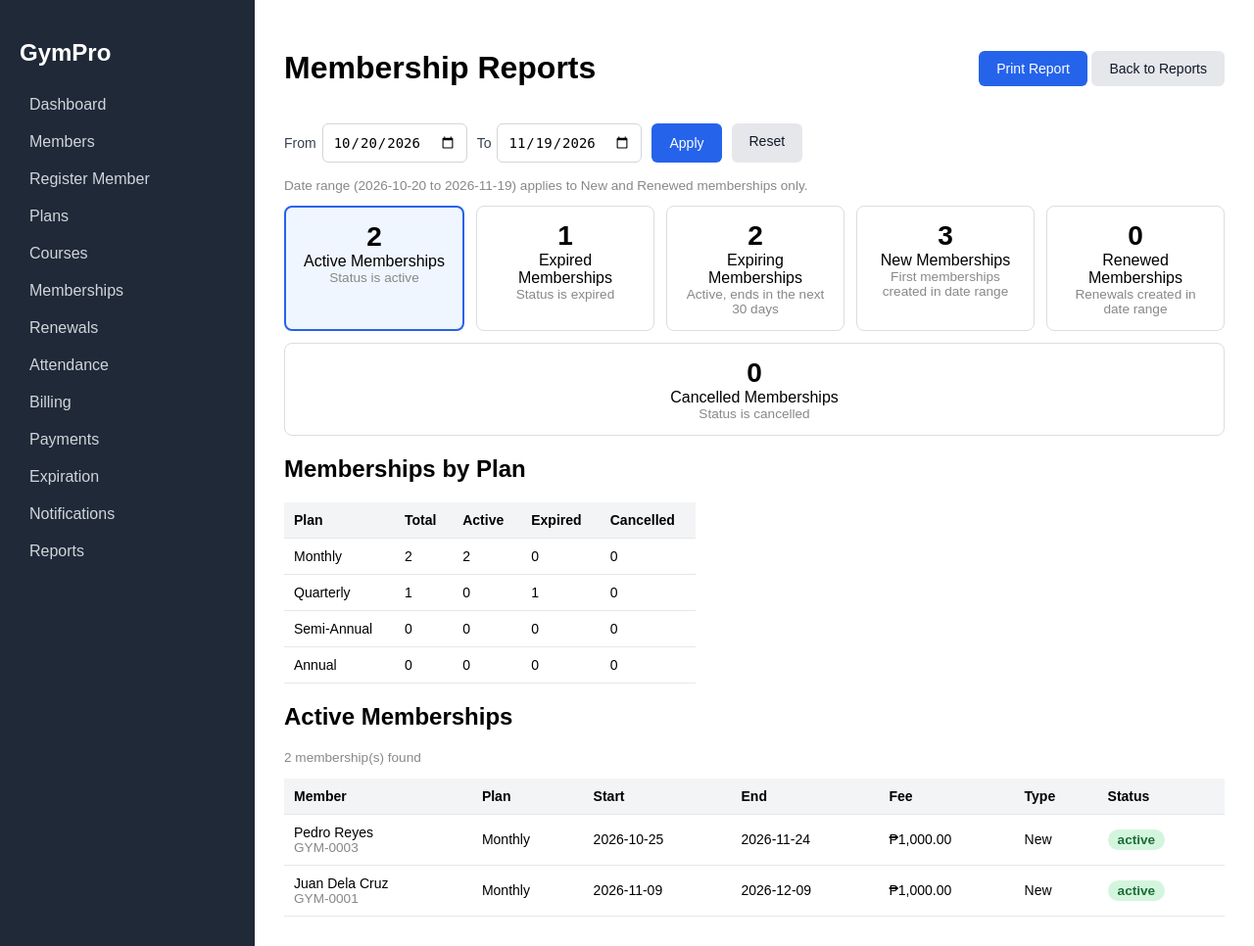
After one commit to Radleyyyy/GYM_MANAGEMENT_SYSTEM, a Flask app: page /reports/memberships in a window 1280 px wide. The commit adds this page. Shown: the whole page at 98% size. Run offline with Flask 3, Linux system fonts and the light colour scheme; data comes from the database, SQL or seed files in the repository.

Commit message:
Lab 26: membership reports
Co-Authored-By: Claude Sonnet 5.5 <noreply@anthropic.com>
Claude-Session: https://claude.ai/code/session_01QLzJ8FAJ2oGwPFAZ5QnmKW

```diff
--- a/controllers/reports.py
+++ b/controllers/reports.py
@@ -18,3 +18,19 @@ def members():
         date_from, date_to = date_to, date_from
     return render_template("report_members.html", r=report_model.member_report(date_from, date_to),
                            date_from=date_from, date_to=date_to)
+
+
+@reports_bp.route("/memberships")
+def memberships():
+    view = request.args.get("view", "active")
+    if view not in report_model.MEMBERSHIP_VIEWS:
+        view = "active"
+    default_from, default_to = report_model.default_range()
+    date_from = report_model.valid_date(request.args.get("date_from")) or default_from
+    date_to = report_model.valid_date(request.args.get("date_to")) or default_to
+    if date_from > date_to:
+        date_from, date_to = date_to, date_from
+    return render_template("report_memberships.html",
+                           r=report_model.membership_report(view, date_from, date_to),
+                           views=report_model.MEMBERSHIP_VIEWS, view=view,
+                           date_from=date_from, date_to=date_to)
--- a/models/report_model.py
+++ b/models/report_model.py
@@ -68,3 +68,57 @@ def member_report(date_from, date_to, today=None):
 def default_range(today=None):
     today = today or date.today()
     return (today - timedelta(days=30)).isoformat(), today.isoformat()
+
+
+# ===== Lab 26: membership reports =====
+MEMBERSHIP_VIEWS = {
+    "active":    ("Active Memberships", "Status is active"),
+    "expired":   ("Expired Memberships", "Status is expired"),
+    "expiring":  ("Expiring Memberships", "Active, ends in the next 30 days"),
+    "new":       ("New Memberships", "First memberships created in date range"),
+    "renewed":   ("Renewed Memberships", "Renewals created in date range"),
+    "cancelled": ("Cancelled Memberships", "Status is cancelled"),
+}
+
+_MS_SELECT = """SELECT ms.membership_id, ms.start_date, ms.end_date, ms.membership_fee, ms.status,
+                       ms.is_renewal, date(ms.created_at) AS created_date,
+                       m.member_number, m.first_name, m.last_name, p.plan_name
+                FROM memberships ms
+                JOIN members m ON m.member_id = ms.member_id
+                JOIN membership_plans p ON p.plan_id = ms.plan_id"""
+
+
+def _membership_condition(view, date_from, date_to, today):
+    t = today.isoformat()
+    limit = (today + timedelta(days=30)).isoformat()
+    return {
+        "active": (" WHERE ms.status = 'active'", []),
+        "expired": (" WHERE ms.status = 'expired'", []),
+        "expiring": (" WHERE ms.status = 'active' AND ms.end_date BETWEEN ? AND ?", [t, limit]),
+        "new": (" WHERE ms.is_renewal = 0 AND date(ms.created_at) BETWEEN ? AND ?", [date_from, date_to]),
+        "renewed": (" WHERE ms.is_renewal = 1 AND date(ms.created_at) BETWEEN ? AND ?", [date_from, date_to]),
+        "cancelled": (" WHERE ms.status = 'cancelled'", []),
+    }[view]
+
+
+def membership_report(view, date_from, date_to, today=None):
+    today = today or date.today()
+    conn = get_db()
+    try:
+        counts = {}
+        for key in MEMBERSHIP_VIEWS:
+            cond, params = _membership_condition(key, date_from, date_to, today)
+            counts[key] = conn.execute(
+                "SELECT COUNT(*) FROM memberships ms" + cond, params).fetchone()[0]
+        cond, params = _membership_condition(view, date_from, date_to, today)
+        rows = conn.execute(_MS_SELECT + cond + " ORDER BY ms.end_date, ms.membership_id", params).fetchall()
+        by_plan = conn.execute(
+            """SELECT p.plan_name, COUNT(ms.membership_id) AS total,
+                      COALESCE(SUM(ms.status = 'active'), 0) AS active,
+                      COALESCE(SUM(ms.status = 'expired'), 0) AS expired,
+                      COALESCE(SUM(ms.status = 'cancelled'), 0) AS cancelled
+               FROM membership_plans p LEFT JOIN memberships ms ON ms.plan_id = p.plan_id
+               GROUP BY p.plan_id ORDER BY p.duration_months""").fetchall()
+    finally:
+        conn.close()
+    return {"counts": counts, "rows": rows, "by_plan": by_plan}
--- a/templates/report_index.html
+++ b/templates/report_index.html
@@ -8,5 +8,10 @@
     <div>Member Reports</div>
     <div class="muted">Totals, gender, age groups, registrations</div>
   </a>
+  <a href="{{ url_for('reports.memberships') }}" class="exp-card">
+    <div class="exp-count">&#127915;</div>
+    <div>Membership Reports</div>
+    <div class="muted">Active, expired, by plan, new, renewed</div>
+  </a>
 </div>
 {% endblock %}
--- /dev/null
+++ b/templates/report_memberships.html
@@ -0,0 +1,64 @@
+{% extends "base.html" %}
+{% block title %}Membership Reports{% endblock %}
+{% block content %}
+<div class="page-head no-print">
+  <h1>Membership Reports</h1>
+  <div>
+    <button type="button" class="btn" onclick="window.print()">Print Report</button>
+    <a href="{{ url_for('reports.index') }}" class="btn btn-light">Back to Reports</a>
+  </div>
+</div>
+
+<form method="get" class="toolbar no-print">
+  <input type="hidden" name="view" value="{{ view }}">
+  <label>From <input type="date" name="date_from" value="{{ date_from }}"></label>
+  <label>To <input type="date" name="date_to" value="{{ date_to }}"></label>
+  <button type="submit" class="btn">Apply</button>
+  <a href="{{ url_for('reports.memberships') }}" class="btn btn-light">Reset</a>
+</form>
+<p class="muted">Date range ({{ date_from }} to {{ date_to }}) applies to New and Renewed memberships only.</p>
+
+<div class="exp-cards">
+  {% for key, info in views.items() %}
+  <a href="{{ url_for('reports.memberships', view=key, date_from=date_from, date_to=date_to) }}"
+     class="exp-card {% if key == view %}exp-card-active{% endif %}">
+    <div class="exp-count">{{ r.counts[key] }}</div>
+    <div>{{ info[0] }}</div>
+    <div class="muted">{{ info[1] }}</div>
+  </a>
+  {% endfor %}
+</div>
+
+<h2>Memberships by Plan</h2>
+<table class="data-table report-table">
+  <thead><tr><th>Plan</th><th>Total</th><th>Active</th><th>Expired</th><th>Cancelled</th></tr></thead>
+  <tbody>
+    {% for p in r.by_plan %}
+    <tr><td>{{ p.plan_name }}</td><td>{{ p.total }}</td><td>{{ p.active }}</td><td>{{ p.expired }}</td><td>{{ p.cancelled }}</td></tr>
+    {% endfor %}
+  </tbody>
+</table>
+
+<h2>{{ views[view][0] }}</h2>
+<p class="muted">{{ r.rows|length }} membership(s) found</p>
+<table class="data-table">
+  <thead>
+    <tr><th>Member</th><th>Plan</th><th>Start</th><th>End</th><th>Fee</th><th>Type</th><th>Status</th></tr>
+  </thead>
+  <tbody>
+    {% for m in r.rows %}
+    <tr>
+      <td>{{ m.first_name }} {{ m.last_name }}<div class="muted">{{ m.member_number }}</div></td>
+      <td>{{ m.plan_name }}</td>
+      <td>{{ m.start_date }}</td>
+      <td>{{ m.end_date }}</td>
+      <td>₱{{ '{:,.2f}'.format(m.membership_fee) }}</td>
+      <td>{{ 'Renewal' if m.is_renewal else 'New' }}</td>
+      <td><span class="status status-{{ m.status }}">{{ m.status }}</span></td>
+    </tr>
+    {% else %}
+    <tr><td colspan="7" class="muted">No memberships in this category.</td></tr>
+    {% endfor %}
+  </tbody>
+</table>
+{% endblock %}
```
